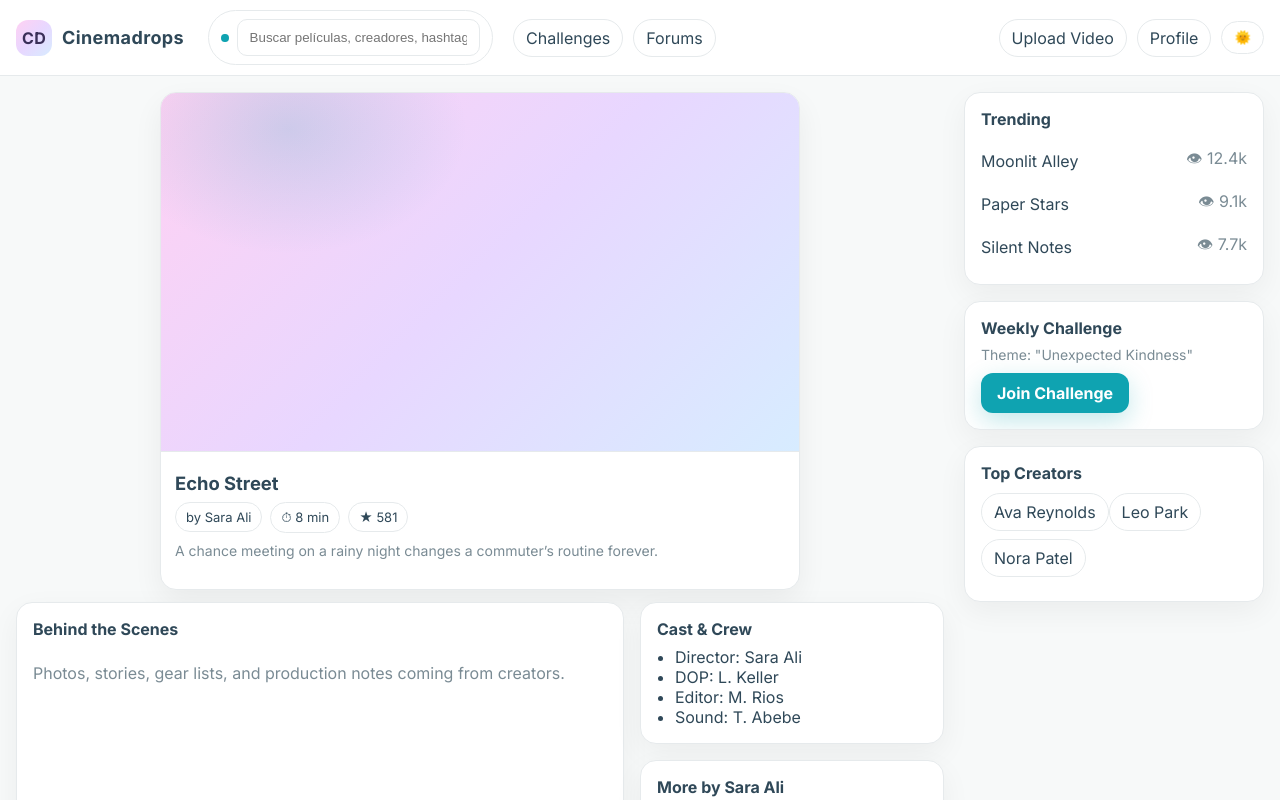
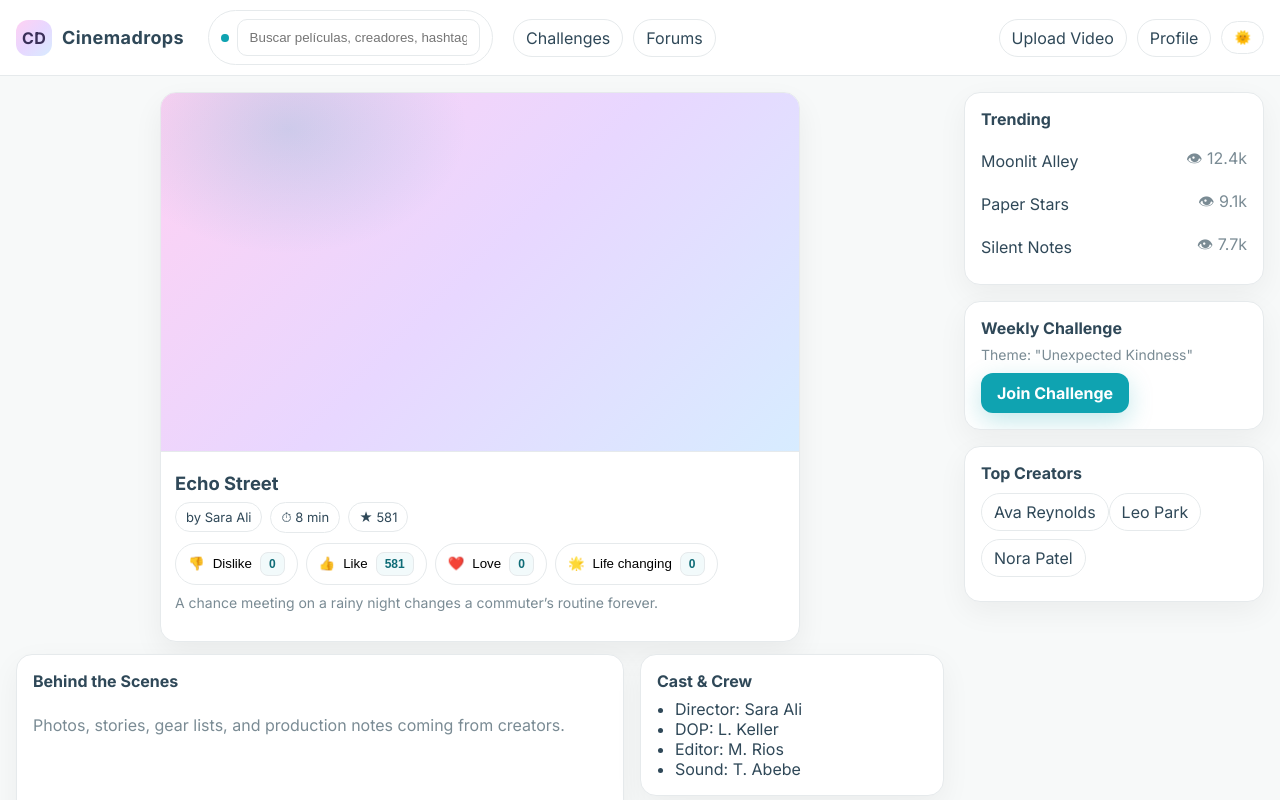
Before and after one commit to kavia-common/cineconnect-87106-87116, a React (Create React App) app in the folder cinemadrops_frontend/: page /film/t1 in a window 1280 px wide. Shown: the top 800 px of the page. Built offline with nearby package versions, Linux system fonts and the light colour scheme; no server answers.

Commit message:
CheckPoint - cg2f226a85

```diff
--- a/cinemadrops_frontend/src/pages/FilmDetails.jsx
+++ b/cinemadrops_frontend/src/pages/FilmDetails.jsx
@@ -97,6 +97,41 @@ export default function FilmDetails() {
     flexWrap: 'wrap',
   };
 
+  // Local-only reactions state (no backend persistence yet)
+  const [reactions, setReactions] = useState(() => ({
+    dislike: 0,
+    like: film?.likes ? Math.max(0, Number(film.likes) || 0) : 0, // seed likes if available
+    love: 0,
+    lifeChanging: 0,
+  }));
+
+  const inc = (key) => {
+    setReactions((prev) => ({ ...prev, [key]: (prev[key] || 0) + 1 }));
+  };
+
+  // Small helper for accessible reaction buttons
+  const ReactionButton = ({ icon, label, count, onClick, ariaLabel }) => (
+    <button
+      type="button"
+      className="pill"
+      onClick={onClick}
+      aria-label={ariaLabel || label}
+      title={label}
+      style={{
+        cursor: 'pointer',
+        userSelect: 'none',
+        display: 'inline-flex',
+        alignItems: 'center',
+        gap: 8,
+        background: 'var(--cd-chip-bg)',
+      }}
+    >
+      <span aria-hidden="true" role="img">{icon}</span>
+      <span>{label}</span>
+      <span className="badge" style={{ fontWeight: 800 }}>{count}</span>
+    </button>
+  );
+
   if (isLoading) {
     return (
       <div className="card section" role="status">
@@ -124,6 +159,40 @@ export default function FilmDetails() {
             <span className="pill" style={{ padding: '6px 10px', fontSize: 13 }}>⏱ {film.duration} min</span>
             <span className="pill" style={{ padding: '6px 10px', fontSize: 13 }}>★ {film.likes}</span>
           </div>
+
+          {/* Reactions row */}
+          <div style={{ height: 10 }} />
+          <div className="row" style={{ flexWrap: 'wrap', gap: 8 }}>
+            <ReactionButton
+              icon="👎"
+              label="Dislike"
+              ariaLabel="Dislike this short"
+              count={reactions.dislike}
+              onClick={() => inc('dislike')}
+            />
+            <ReactionButton
+              icon="👍"
+              label="Like"
+              ariaLabel="Like this short"
+              count={reactions.like}
+              onClick={() => inc('like')}
+            />
+            <ReactionButton
+              icon="❤️"
+              label="Love"
+              ariaLabel="Love this short"
+              count={reactions.love}
+              onClick={() => inc('love')}
+            />
+            <ReactionButton
+              icon="🌟"
+              label="Life changing"
+              ariaLabel="This short is life changing"
+              count={reactions.lifeChanging}
+              onClick={() => inc('lifeChanging')}
+            />
+          </div>
+
           <p className="muted" style={{ marginTop: 8, fontSize: 14, lineHeight: 1.45 }}>{film.description}</p>
         </div>
       </div>
@@ -178,6 +247,9 @@ export default function FilmDetails() {
   );
 }
 
+/**
+ * Normalize AWS film shape to local film object.
+ */
 function normalizeAwsFilm(body, slug) {
   // Accept several shapes; if body contains a 'video' or 'item' field, unwrap it
   const src = body?.video || body?.item || body?.data || body;
@@ -214,6 +286,9 @@ function normalizeAwsFilm(body, slug) {
   };
 }
 
+/**
+ * Fallback local film when backend not available.
+ */
 function fallback(id) {
   return {
     id,
```
Also changed, not shown: 2 other files (tests, documents, lock files or other folders).
